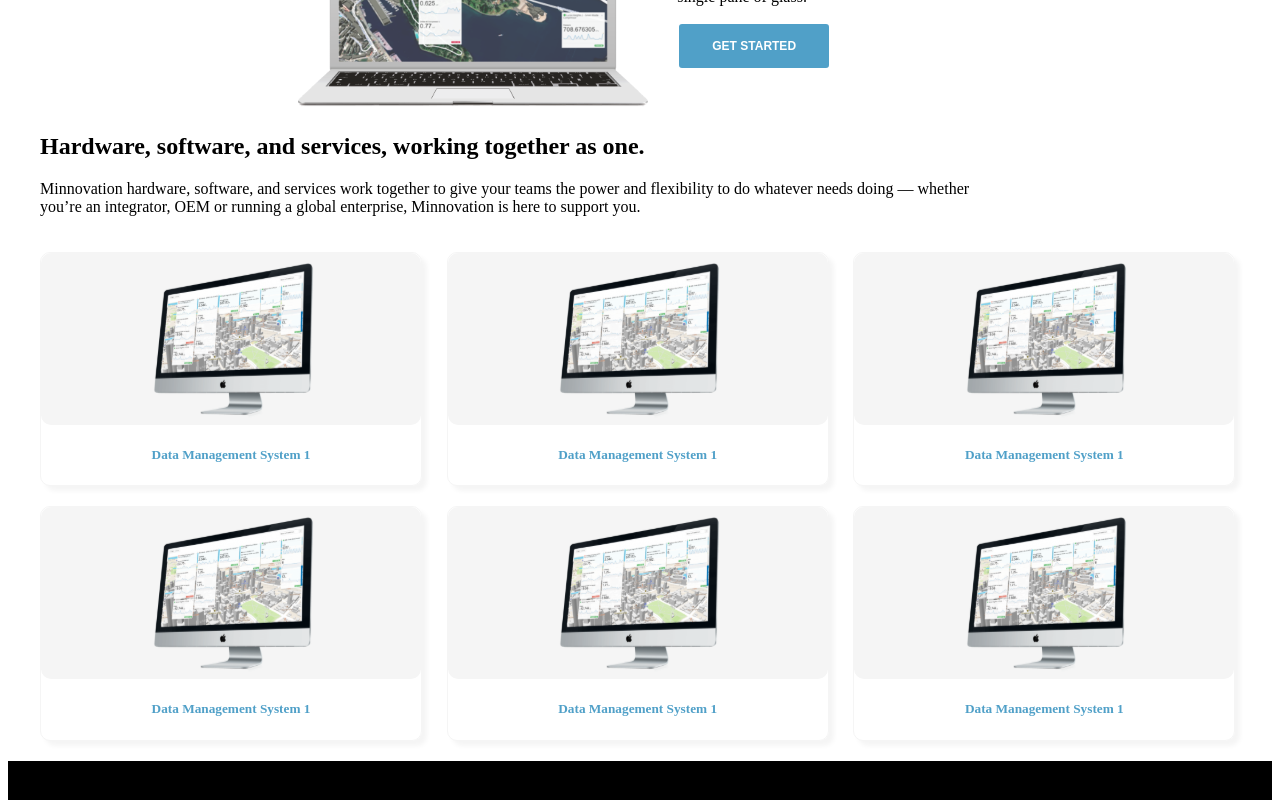
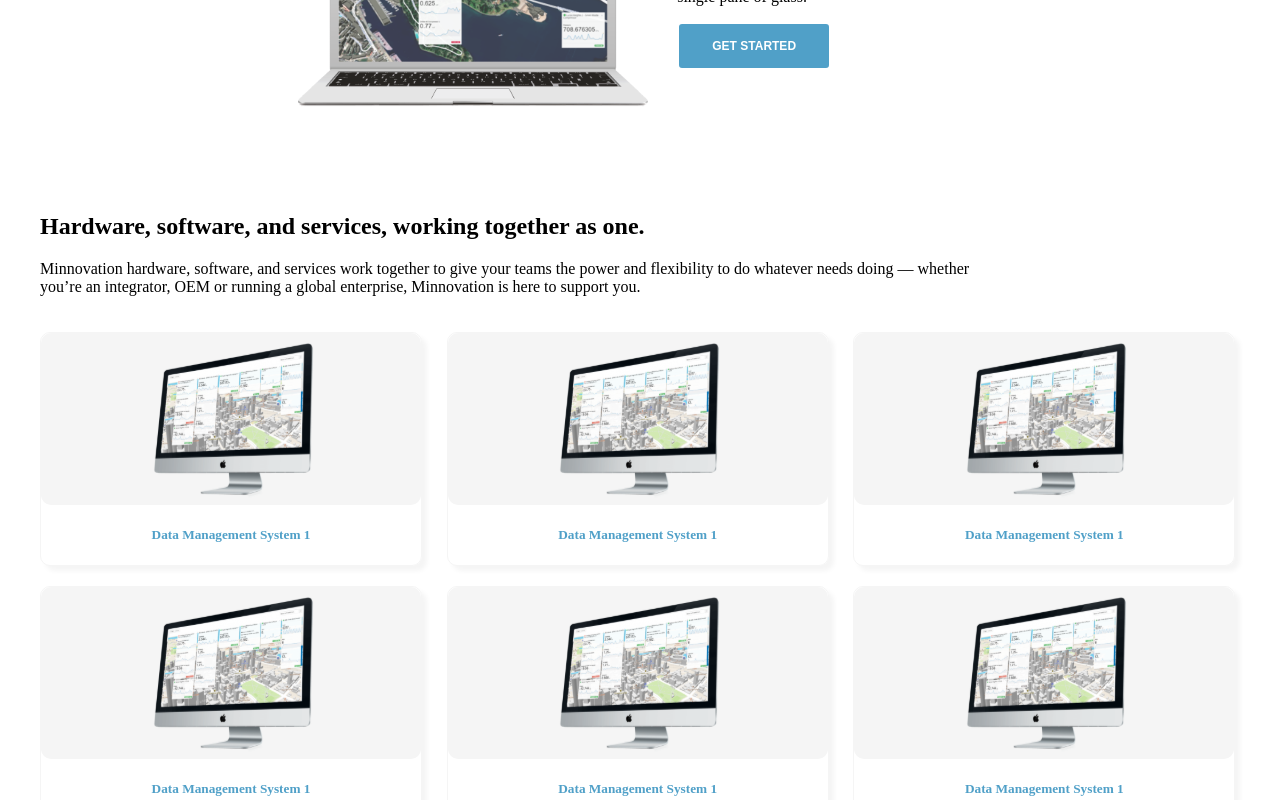
Before and after one commit to Adhish-Ullasan/minnovation-technologies, a React (Create React App) app: page / in a window 1280 px wide. Shown: the part 520-1320 px from the top of the page. Built offline with nearby package versions, Linux system fonts and the light colour scheme.

Commit message:
service : correct allignment

```diff
--- a/src/App.css
+++ b/src/App.css
@@ -13,12 +13,6 @@ h1 {
 
 #companyname {
   font-size: 10px;
-}
-
-.container {
-  max-width: 1200px;
-  margin: 0 auto;
-  padding: 0;
 }
 
 header div {
@@ -211,3 +205,12 @@ a {
     gap: 20px;
     padding: 20px 0px;
   }
+
+  #homebanner {
+    margin-bottom: 3rem;
+  }
+
+  #service {
+    padding-top: 2rem;
+    margin-bottom: 2rem0;
+  }
--- a/src/components/Homebanner.jsx
+++ b/src/components/Homebanner.jsx
@@ -1,7 +1,7 @@
 const Homebanner = () => {
 return (
 
-            <section>
+            <section id="homebanner">
         <div className="container">
             <div className="landingpage">
                 <div>
--- a/src/components/Services.jsx
+++ b/src/components/Services.jsx
@@ -3,7 +3,7 @@ import ServiceCards from "./ServiceCards"
 
 const Services = () => {
     return (
-        <section>
+        <section id="service">
             <div className="container">
                 <div className="title">
                         <h2>Hardware, software, and services, working together as one.</h2>
--- a/src/index.css
+++ b/src/index.css
@@ -9,6 +9,12 @@
 
 :root{
   --primaryColor : #50A0C8
+}
+
+.container {
+  max-width: 1200px;
+  margin: 0 auto;
+  padding: 0;
 }
 
 a {
```
